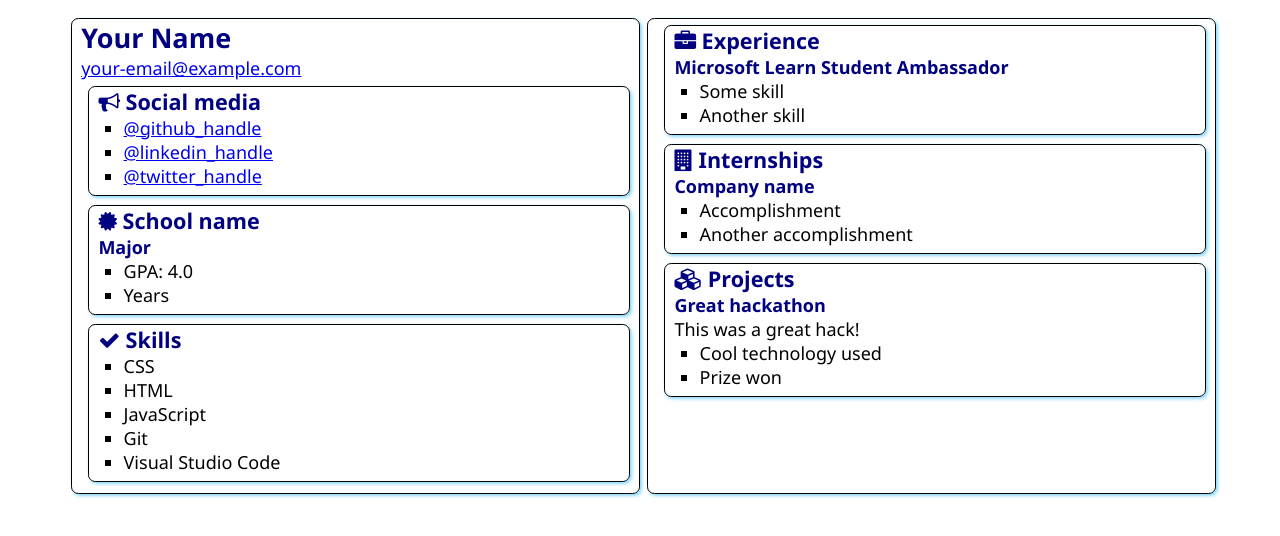
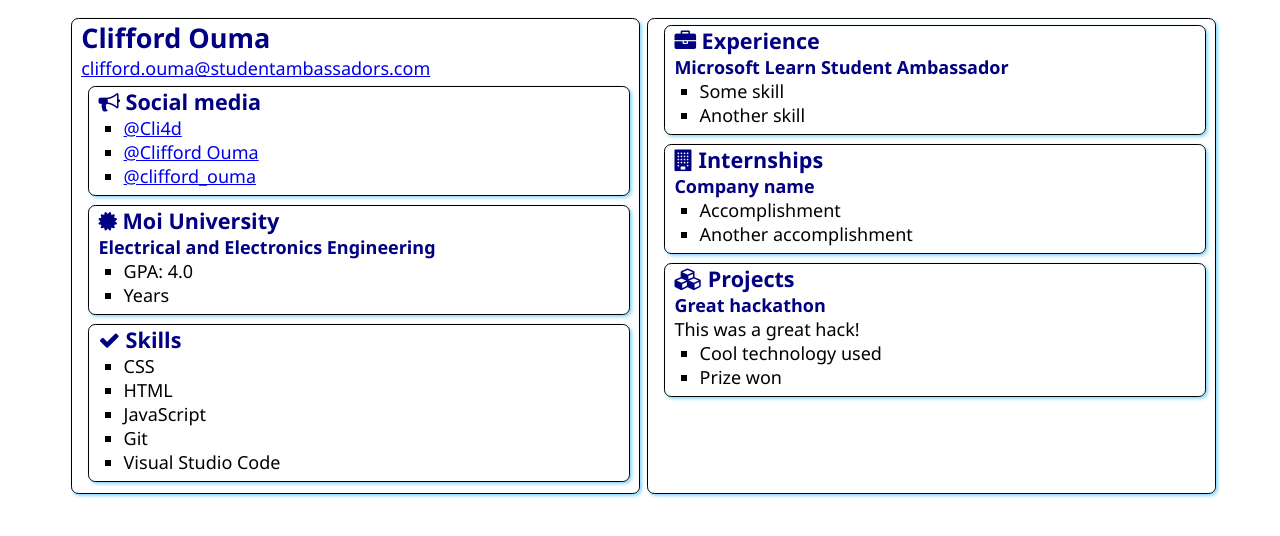
Before and after one commit to Cli4d/SATechnicalOnboarding, a plain HTML site: page src/index.html in a window 1280 px wide. Drawn offline with Linux system fonts and the light colour scheme.

Commit message:
Changed details to fit my own

```diff
--- a/src/index.html
+++ b/src/index.html
@@ -12,8 +12,8 @@
 <body>
     <main>
         <article class="box">
-            <h1>Your Name</h1>
-            <div><a href="mailto:your.email@example.com">your-email@example.com</a></div>
+            <h1>Clifford Ouma</h1>
+            <div><a href="mailto:your.email@example.com">clifford.ouma@studentambassadors.com</a></div>
 
             <section class="box">
                 <h2>
@@ -21,9 +21,9 @@
                     Social media
                 </h2>
                 <ul>
-                    <li><a href="https://github.com/<handle>">@github_handle</a></li>
-                    <li><a href="https://linkedin.com/in/<handle>">@linkedin_handle</a></li>
-                    <li><a href="https://twitter.com/<handle>">@twitter_handle</a></li>
+                    <li><a href="https://github.com/<handle>">@Cli4d</a></li>
+                    <li><a href="https://linkedin.com/in/<handle>">@Clifford Ouma</a></li>
+                    <li><a href="https://twitter.com/<handle>">@clifford_ouma</a></li>
                 </ul>
             </section>
 
@@ -31,9 +31,9 @@
                 <div class="education">
                     <h2>
                         <i class="fa fa-certificate" aria-hidden="true"></i>
-                        School name
+                        Moi University
                     </h2>
-                    <h3>Major</h3>
+                    <h3>Electrical and Electronics Engineering</h3>
                     <ul>
                         <li>GPA: 4.0</li>
                         <li>Years</li>
```
